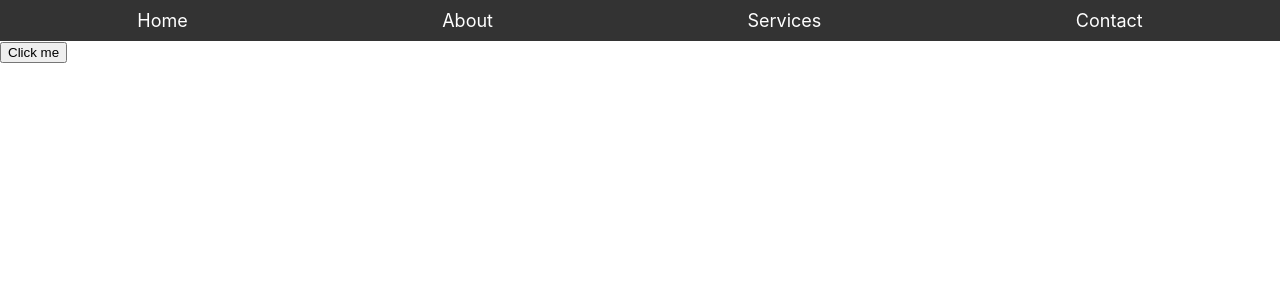
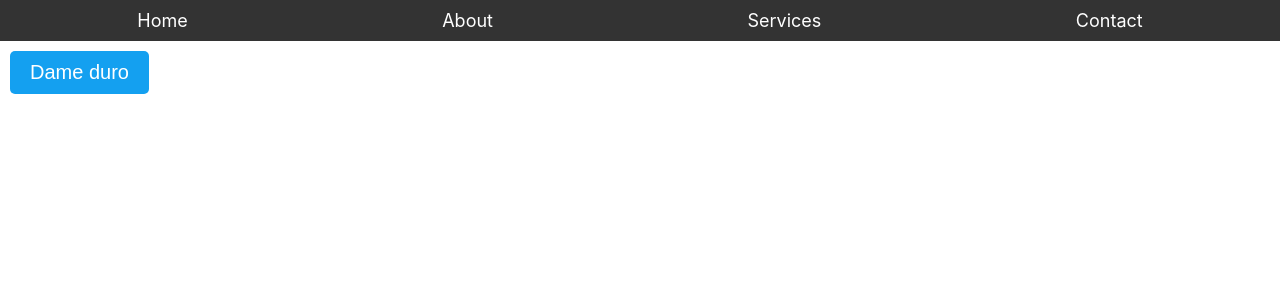
Before and after one commit to Brewing-code/CreaTuLanding1Marolla, a React (Create React App) app: page / in a window 1280 px wide. Shown: the top 300 px of the page. Built offline with nearby package versions, Linux system fonts and the light colour scheme.

Commit message:
Configuro props en MiBoton

```diff
--- a/src/App.js
+++ b/src/App.js
@@ -1,12 +1,12 @@
 import React from 'react';
-import Navbar from './Navbar'; // Importa tu Navbar
-import Boton from './Miboton';   // Importa tu botón
+import Navbar from './components/Navbar'; // Importa tu Navbar
+import MiBoton from './components/Miboton';   // Importa tu botón
 
 function App() {
   return (
     <div>
       <Navbar />
-      <Boton />
+      <MiBoton  label="Dame duro" callback={() => console.log("Hola Botón")} />
     </div>
   );
 }
--- a/src/Miboton.js
+++ /dev/null
@@ -1,9 +0,0 @@
-import React from 'react';
-
-function Boton() {
-  return (
-    <button>Click me</button>
-  );
-}
-
-export default Boton; // Exportación por defecto
--- /dev/null
+++ b/src/components/Miboton.js
@@ -0,0 +1,34 @@
+import React, { useState } from 'react'; // Importa useState
+
+const MiBoton = ({ label }) => {
+  // Definir un estado inicial para el color
+  const [color, setColor] = useState('rgb(20, 160, 240)'); // El botón empieza siendo rojo
+
+  // Función que cambia el color entre rojo y azul
+  const toggleColor = () => {
+    setColor(prevColor => (prevColor === 'rgb(20, 160, 240)' ? 'rgb(180, 80, 240' : 'rgb(20, 160, 240)'));
+  };
+
+  return (
+    <div className='MiBoton'>
+      <button
+        style={{
+          backgroundColor: color,
+          fontSize: '20px',  // Cambia el tamaño de la tipografía
+          padding: '10px 20px',  // Maneja el padding
+          margin: '10px',  // Maneja el margen externo
+          border: 'none',  // Quita los bordes
+          borderRadius: '5px',  // Agrega bordes redondeados
+          color: 'white',  // Cambia el color del texto
+          cursor: 'pointer'  // Cambia el cursor cuando pasa sobre el botón
+        }}
+        onClick={toggleColor}
+      >
+        {label}
+      </button>
+    </div>
+  );
+}
+
+
+export default MiBoton;
--- a/src/Navbar.js
+++ b/src/components/Navbar.js
@@ -43,7 +43,7 @@ const styles = {
     color: '#fff',           // Color de los enlaces cuando no está en hover
     textDecoration: 'none',  // Quita el subrayado
     fontSize: '18px',        // Tamaño de la fuente
-    transition: 'color 0.3s ease', // Transición suave para el cambio de color
+    transition: 'color 0.6s ease', // Transición suave para el cambio de color
   },
   navLinkHover: {
     color: '#cdf334',        // Color del enlace cuando está en hover
```
